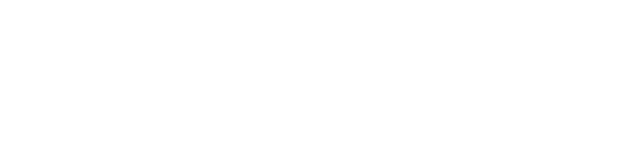
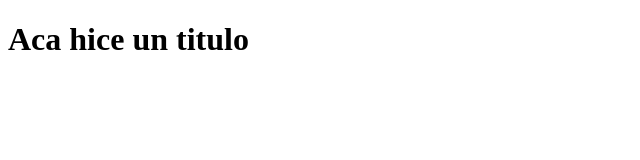
Before and after one commit to Facundo15/ecommerce, a plain HTML site: page index.html in a window 1280 px wide. Shown: the whole page, without its empty margins (0-640 px from the left). Drawn offline with Linux system fonts and the light colour scheme.

Commit message:
agregue un titulo

```diff
--- a/index.html
+++ b/index.html
@@ -6,6 +6,6 @@
     <title>Document</title>
 </head>
 <body>
-
+    <h1> Aca hice un titulo</h1>
 </body>
 </html>
```
